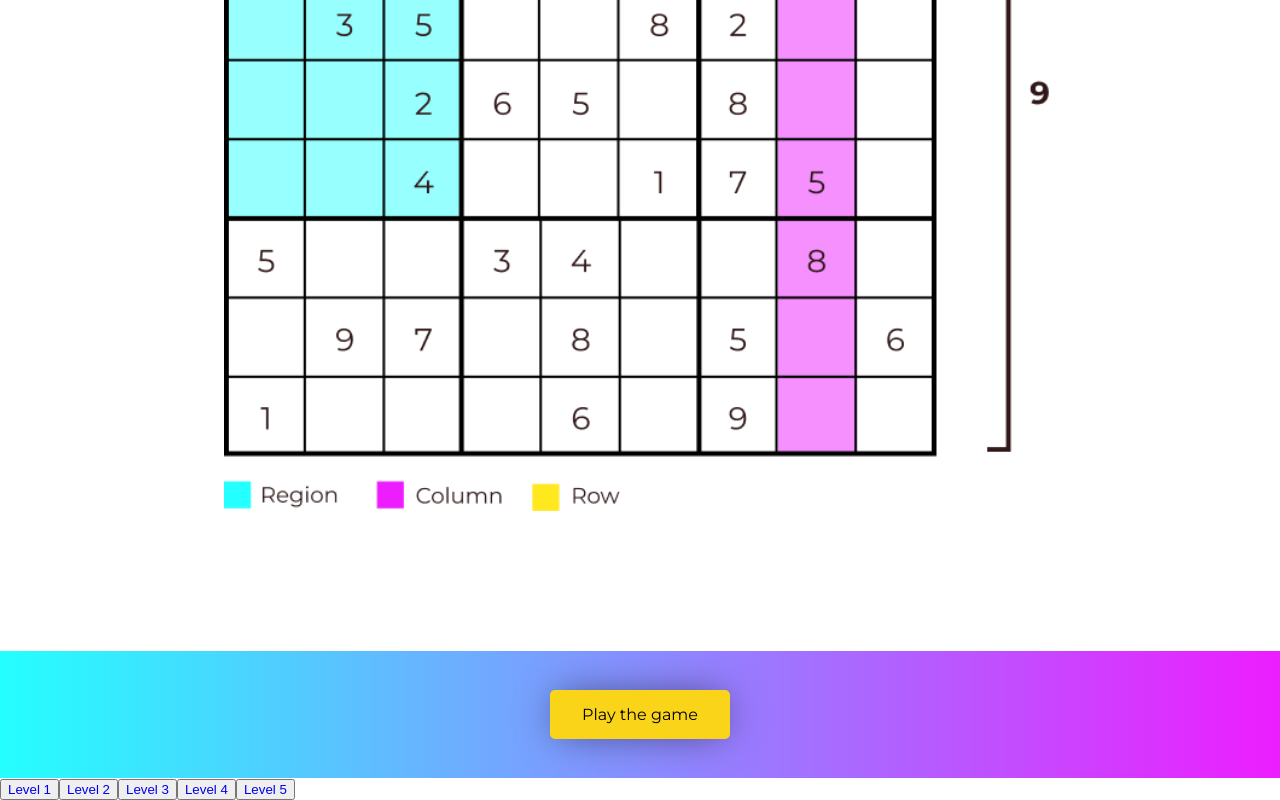
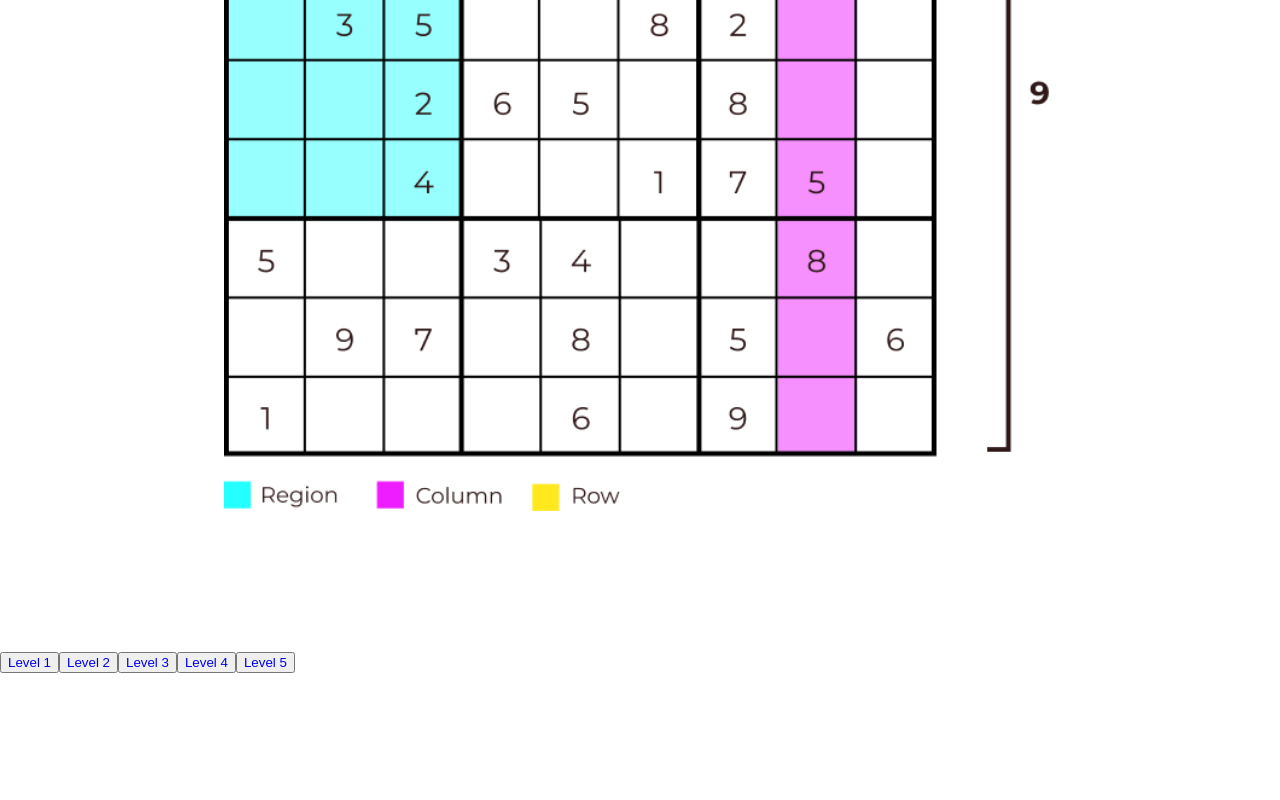
Before and after one commit to NikolSkvarilova/sudoku, a React (Create React App) app: page / in a window 1280 px wide. Shown: the part 4522-5322 px from the top of the page. After the commit the page ends 5195 px from the top, so only its background shows below. Built offline with nearby package versions, Linux system fonts and the light colour scheme.

Commit message:
Deleted the ButtonSection; edited ChooseLvlSection

```diff
--- a/src/Components/Pages/Home/Home.jsx
+++ b/src/Components/Pages/Home/Home.jsx
@@ -7,7 +7,6 @@ import LandingPage from '../../Sections/LandingPage/LandingPage.jsx';
 import Quote from '../../Sections/Quote/Quote.jsx';
 import Card from '../../Elements/Card/Card.jsx';
 import TextSection from '../../Sections/TextSection/TextSection.jsx';
-import ButtonSection from '../../Sections/ButtonSection/ButtonSection.jsx';
 import Footer from '../../Sections/Footer/Footer.jsx';
 import ChooseLvlSection from '../../Sections/ChooseLvlSection/ChooseLvlSection.jsx';
 
@@ -133,13 +132,6 @@ function Home() {
 
       </section>
 
-      <ButtonSection
-        bg={`linear-gradient(to right, ${colorPalette.fancy1}, ${colorPalette.fancy2}`}
-        btn_bg_color="#fad419"
-        btn_txt_color={colorPalette.txtPrimaryDark}
-        btn_txt="Play the game"
-      />
-
       <ChooseLvlSection
         levels = {
           [
@@ -171,6 +163,8 @@ function Home() {
           ]
         }
         goTo="/play"
+        bg={`linear-gradient(to right, ${colorPalette.fancy1}, ${colorPalette.fancy2}`}
+        btn_bg="white"
       />
 
       {/* <Footer
```
